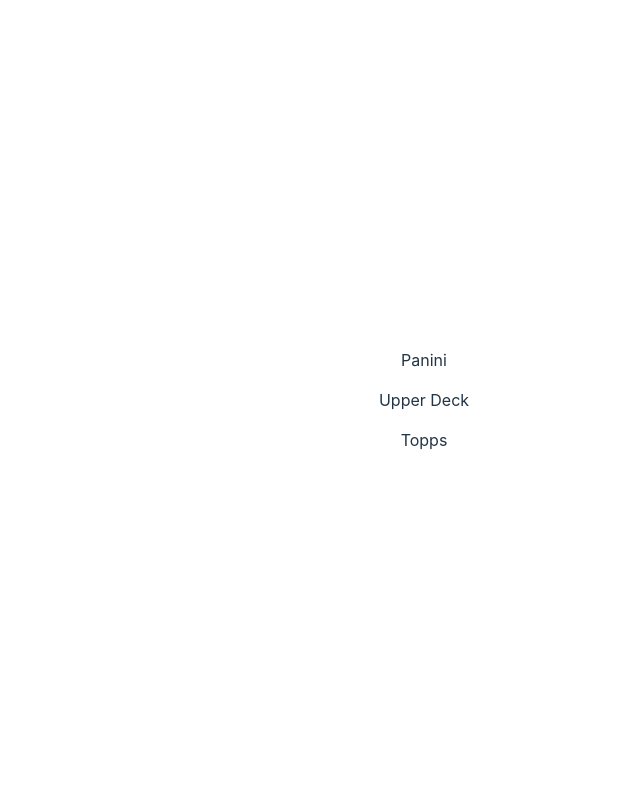
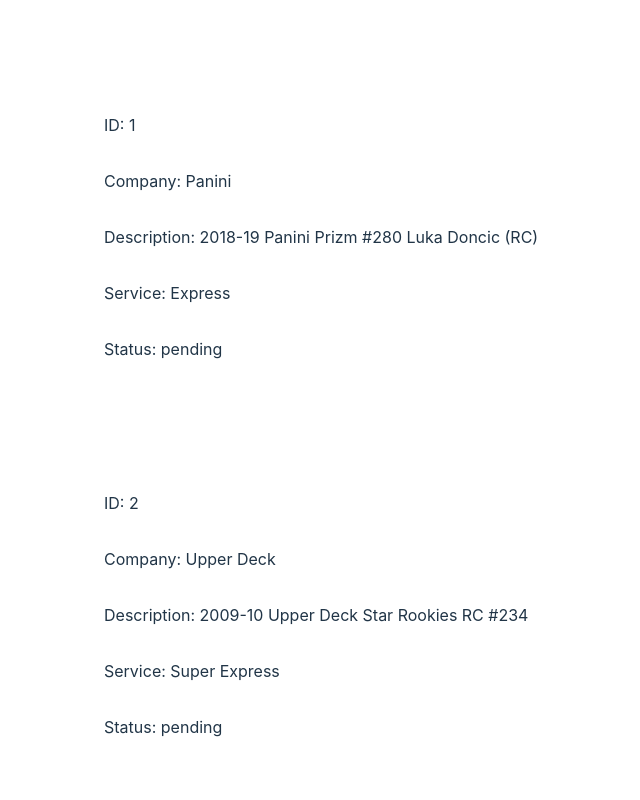
Before and after one commit to JWCTempleton/psa-db, a React (Vite) app in the folder psa-db/: page / in a window 1280 px wide. Shown: the top 800 px of the page, without its empty margins (216-856 px from the left). Built offline with nearby package versions, Linux system fonts and the light colour scheme.

Commit message:
Add card styling

```diff
--- a/psa-db/src/App.tsx
+++ b/psa-db/src/App.tsx
@@ -2,8 +2,27 @@
 import reactLogo from "./assets/react.svg";
 import "./App.css";
 
+const styles = {
+  display: "flex",
+  flexDirection: "column",
+  alignItems: "baseline",
+  border: "1px solid white",
+  width: "50vw",
+  margin: "2rem",
+  borderRadius: "5px",
+};
+
 function App({ cards }) {
-  const cardElement = cards.map((card) => <p>{card.company}</p>);
+  const cardElement = cards.map((card) => (
+    <div className="card" style={styles}>
+      <p>ID: {card.id}</p>
+      <p>Company: {card.company}</p>
+      <p>Description: {card.description}</p>
+      {card.notes && <p>Notes: {card.notes}</p>}
+      <p>Service: {card.service}</p>
+      <p>Status: {card.status}</p>
+    </div>
+  ));
   return <div className="App">{cardElement}</div>;
 }
 
```
